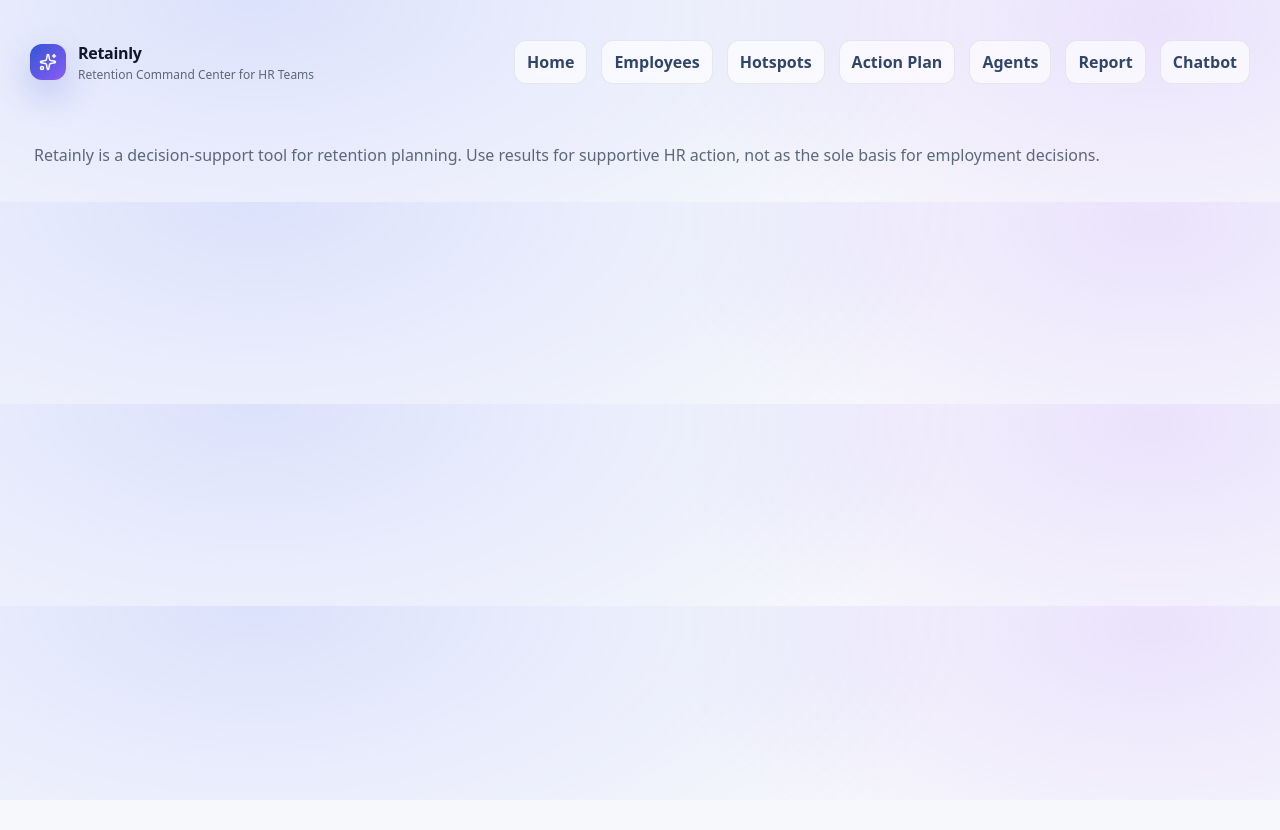
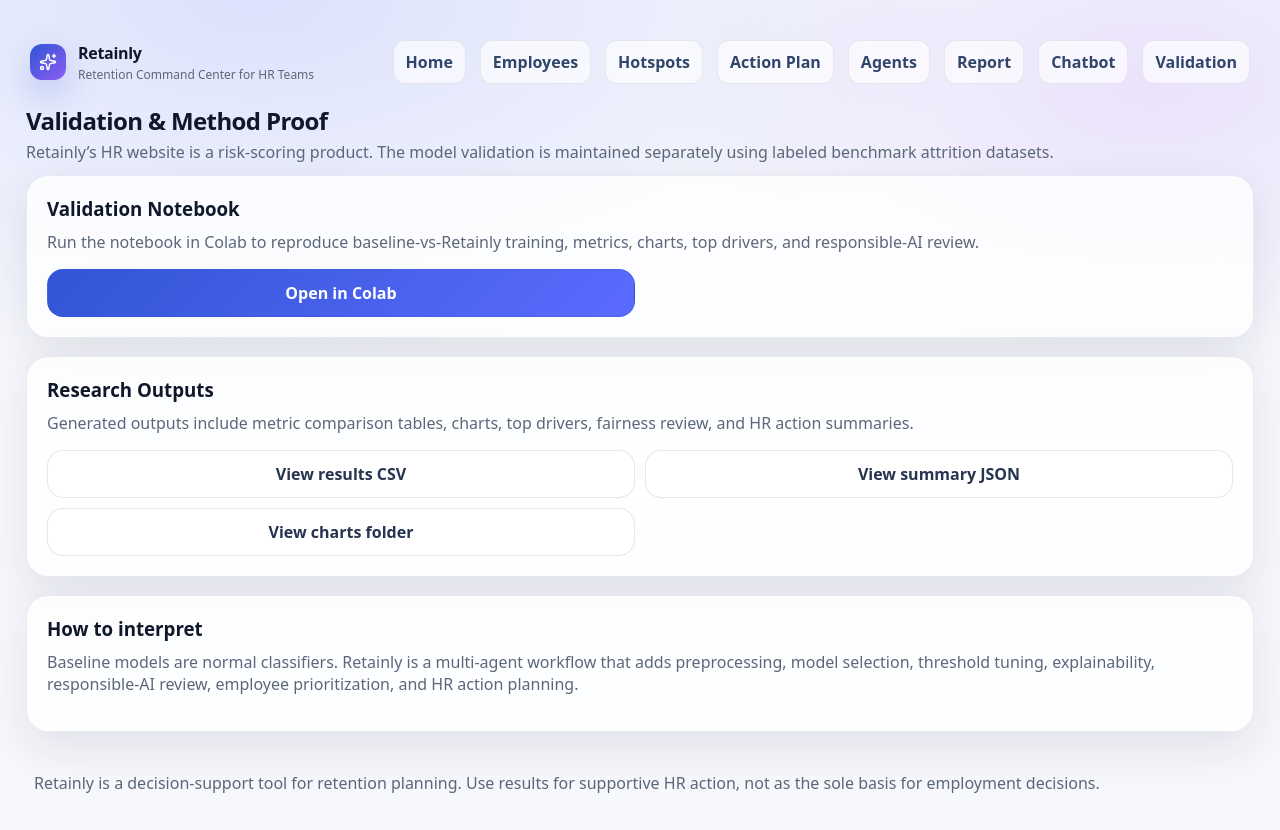
Before and after one commit to swara063/Retainly, a React (Vite) app in the folder frontend/: page /#/validation in a window 1280 px wide. Before the commit the page ends 800 px from the top, so only its background shows below. Built offline with nearby package versions, Linux system fonts and the light colour scheme; no server answers.

Commit message:
Add dedicated validation page

```diff
--- a/frontend/src/ui/App.tsx
+++ b/frontend/src/ui/App.tsx
@@ -9,6 +9,7 @@
 import AgentsPage from './pages/AgentsPage';
 import ChatPage from './pages/ChatPage';
 import RunPage from './pages/RunPage';
+import ValidationPage from './pages/ValidationPage';
 
 function TopBar() {
   return (
@@ -28,6 +29,7 @@
         <Link className="link" to="/agents">Agents</Link>
         <Link className="link" to="/report">Report</Link>
         <Link className="link" to="/help">Chatbot</Link>
+        <Link className="link" to="/validation">Validation</Link>
       </nav>
     </header>
   );
@@ -47,6 +49,7 @@
             <Route path="/agents" element={<AgentsPage />} />
             <Route path="/help" element={<ChatPage />} />
             <Route path="/report" element={<RunPage />} />
+            <Route path="/validation" element={<ValidationPage />} />
           </Routes>
           <footer className="footer">
             <div className="muted">Retainly is a decision-support tool for retention planning. Use results for supportive HR action, not as the sole basis for employment decisions.</div>
--- a/frontend/src/ui/pages/DashboardPage.tsx
+++ b/frontend/src/ui/pages/DashboardPage.tsx
@@ -136,12 +136,7 @@
           Retainly’s multi-agent workflow is validated separately using labeled benchmark attrition datasets. The website applies that validated workflow to current HR data for risk scoring and retention planning.
         </div>
         <div className="btnRow" style={{ marginTop: 12 }}>
-          <a className="download secondary" href="https://colab.research.google.com/github/swara063/Retainly/blob/main/notebooks/retainly_dataset_comparison.ipynb" target="_blank" rel="noreferrer">Open validation notebook in Colab</a>
-          <a className="download secondary" href="https://github.com/swara063/Retainly/blob/main/notebooks/retainly_dataset_comparison.ipynb" target="_blank" rel="noreferrer">View notebook source on GitHub</a>
-          <a className="download secondary" href="https://github.com/swara063/Retainly/tree/main/research_outputs" target="_blank" rel="noreferrer">View research outputs</a>
-        </div>
-        <div className="panelHint" style={{ marginTop: 12 }}>
-          Run all cells in Colab to generate the live benchmark tables, model results, charts, and outputs.
+          <a className="download secondary" href="/validation">View validation proof</a>
         </div>
       </section>
 
--- /dev/null
+++ b/frontend/src/ui/pages/ValidationPage.tsx
@@ -0,0 +1,51 @@
+import React from 'react';
+
+function Card({ title, text, children }: { title: string; text: string; children?: React.ReactNode }) {
+  return (
+    <div className="card">
+      <h3>{title}</h3>
+      <p className="muted" style={{ marginTop: 8 }}>{text}</p>
+      {children}
+    </div>
+  );
+}
+
+export default function ValidationPage() {
+  return (
+    <div className="page">
+      <div className="pageHeader">
+        <div>
+          <h2>Validation &amp; Method Proof</h2>
+          <p className="muted">Retainly’s HR website is a risk-scoring product. The model validation is maintained separately using labeled benchmark attrition datasets.</p>
+        </div>
+      </div>
+
+      <div className="grid one">
+        <Card
+          title="Validation Notebook"
+          text="Run the notebook in Colab to reproduce baseline-vs-Retainly training, metrics, charts, top drivers, and responsible-AI review."
+        >
+          <div className="btnRow" style={{ marginTop: 12 }}>
+            <a className="download" href="https://colab.research.google.com/github/swara063/Retainly/blob/main/notebooks/retainly_dataset_comparison.ipynb" target="_blank" rel="noreferrer">Open in Colab</a>
+          </div>
+        </Card>
+
+        <Card
+          title="Research Outputs"
+          text="Generated outputs include metric comparison tables, charts, top drivers, fairness review, and HR action summaries."
+        >
+          <div className="btnRow" style={{ marginTop: 12 }}>
+            <a className="download secondary" href="https://github.com/swara063/Retainly/blob/main/research_outputs/dataset_comparison_results.csv" target="_blank" rel="noreferrer">View results CSV</a>
+            <a className="download secondary" href="https://github.com/swara063/Retainly/blob/main/research_outputs/dataset_comparison_summary.json" target="_blank" rel="noreferrer">View summary JSON</a>
+            <a className="download secondary" href="https://github.com/swara063/Retainly/tree/main/research_outputs" target="_blank" rel="noreferrer">View charts folder</a>
+          </div>
+        </Card>
+
+        <Card
+          title="How to interpret"
+          text="Baseline models are normal classifiers. Retainly is a multi-agent workflow that adds preprocessing, model selection, threshold tuning, explainability, responsible-AI review, employee prioritization, and HR action planning."
+        />
+      </div>
+    </div>
+  );
+}
```
